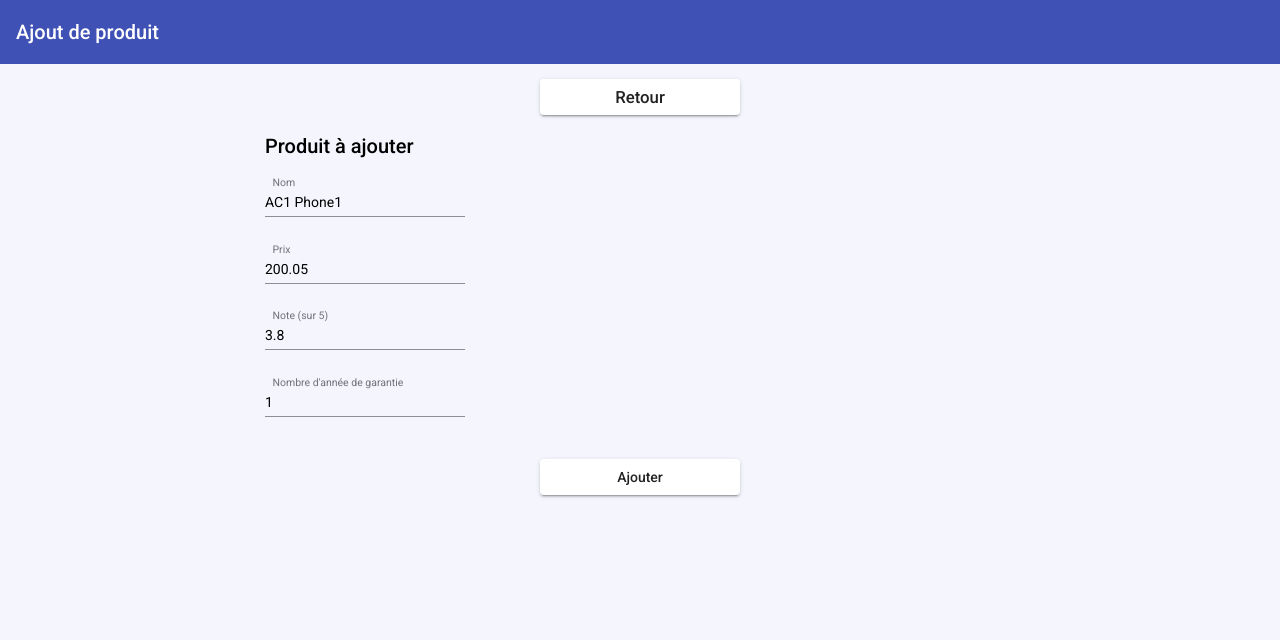
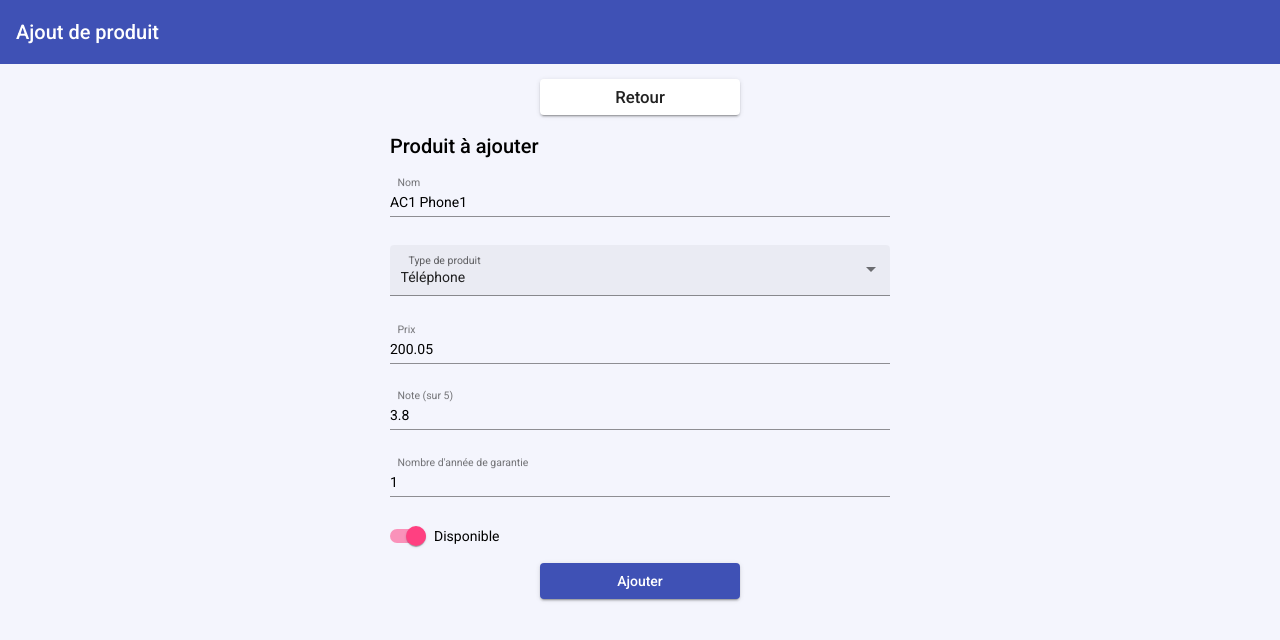
Before and after one commit to ChrisJeamme/TestTechniqueATOL, an Angular app in the folder Application/: page /add-product in a window 1280 px wide. Shown: the top 640 px of the page. Built offline with nearby package versions, Linux system fonts and the light colour scheme.

Commit message:
feat: finish add product and delete

```diff
--- a/Application/src/app/pages/add-product/add-product.component.html
+++ b/Application/src/app/pages/add-product/add-product.component.html
@@ -17,13 +17,13 @@
       <input matInput type="text" [(ngModel)]="newProduct.name" />
     </mat-form-field>
 
-    <!-- <mat-form-field appearance="fill">
+    <mat-form-field appearance="fill">
       <mat-label>Type de produit</mat-label>
-      <mat-mat-select [(ngModel)]="newProduct.type">
+      <mat-select [(ngModel)]="newProduct.type">
         <mat-option value="phone">Téléphone</mat-option>
         <mat-option value="computer">Ordinateur</mat-option>
-      </mat-mat-select>
-    </mat-form-field> -->
+      </mat-select>
+    </mat-form-field>
 
     <mat-form-field class="form-field">
       <mat-label>Prix</mat-label>
@@ -41,6 +41,8 @@
         matInput
         type="number"
         step="0.1"
+        max="5"
+        min="0"
         [(ngModel)]="newProduct.rating"
       />
     </mat-form-field>
@@ -50,20 +52,20 @@
       <input matInput type="number" [(ngModel)]="newProduct.warrantyYears" />
     </mat-form-field>
 
-    <!-- <mat-form-field class="form-field">
-      <mat-label>Disponible</mat-label>
-      <mat-radio-group [(ngModel)]="newProduct.available">
-        <mat-radio-button value="phone">After</mat-radio-button>
-        <mat-radio-button value="computer">Before</mat-radio-button>
-      </mat-radio-group>
-    </mat-form-field> -->
+    <mat-slide-toggle
+      color="secondary"
+      [(ngModel)]="newProduct.available"
+    >
+      Disponible
+    </mat-slide-toggle>
   </div>
 
   <div class="nav-button-container">
     <button
       mat-raised-button
       class="add-product-button"
-      (onclick)="addProduct()"
+      (click)="addProduct()"
+      color="primary"
     >
       Ajouter
     </button>
--- a/Application/src/app/pages/add-product/add-product.component.scss
+++ b/Application/src/app/pages/add-product/add-product.component.scss
@@ -1,5 +1,5 @@
 .form-field {
-  width: 200px;
+  width: 100%;
 }
 
 .form-content {
@@ -13,7 +13,7 @@
 .form-container {
   display: flex;
   flex-direction: column;
-  width: 750px;
+  width: 500px;
   margin: auto;
 }
 
--- a/Application/src/app/pages/add-product/add-product.component.ts
+++ b/Application/src/app/pages/add-product/add-product.component.ts
@@ -1,4 +1,7 @@
 import { Component, OnInit } from '@angular/core';
+import { FormControl, Validators } from '@angular/forms';
+import { ThemePalette } from '@angular/material/core';
+import { Router } from '@angular/router';
 import { TProduct } from 'src/app/@types/product.type';
 import { ProductService } from 'src/app/services/product.service';
 import { ServerCommunicationService } from 'src/app/services/server-communication.service';
@@ -15,6 +18,7 @@ export class AddProductComponent implements OnInit {
 
   constructor(
     private serverCommunicationService: ServerCommunicationService,
+    private router: Router,
     private productService: ProductService,
   ) {
     this.newProduct = {
@@ -27,6 +31,15 @@ export class AddProductComponent implements OnInit {
     };
   }
 
+  toggleAvailable()
+  {
+    if(this.isChecked != this.newProduct.available)
+    {
+      this.newProduct.available = !this.newProduct.available
+      console.log('a')
+    }
+  }
+
   ngOnInit(): void {}
 
   addProduct() {
@@ -36,6 +49,7 @@ export class AddProductComponent implements OnInit {
         .subscribe(
           (result) => {
             console.log(result);
+            this.router.navigateByUrl('/');
           },
           (err) => {
             console.log('Error : ', err);
--- a/Application/src/app/pages/products/products.component.ts
+++ b/Application/src/app/pages/products/products.component.ts
@@ -44,14 +44,15 @@ export class ProductsComponent implements OnInit {
     }
   }
 
-  test(){
-    console.log('test')
-  }
-
   deleteProduct(product: TProduct) {
     this.serverCommunicationService.deleteProduct(product).subscribe(
       (result) => {
         console.log(result);
+        this.products?.forEach((productPage, i) => {
+          if (productPage.id == product.id) {
+            this.products?.splice(i, 1);
+          }
+        });
       },
       (err) => {
         console.log('Error delete product : ', err);
```
